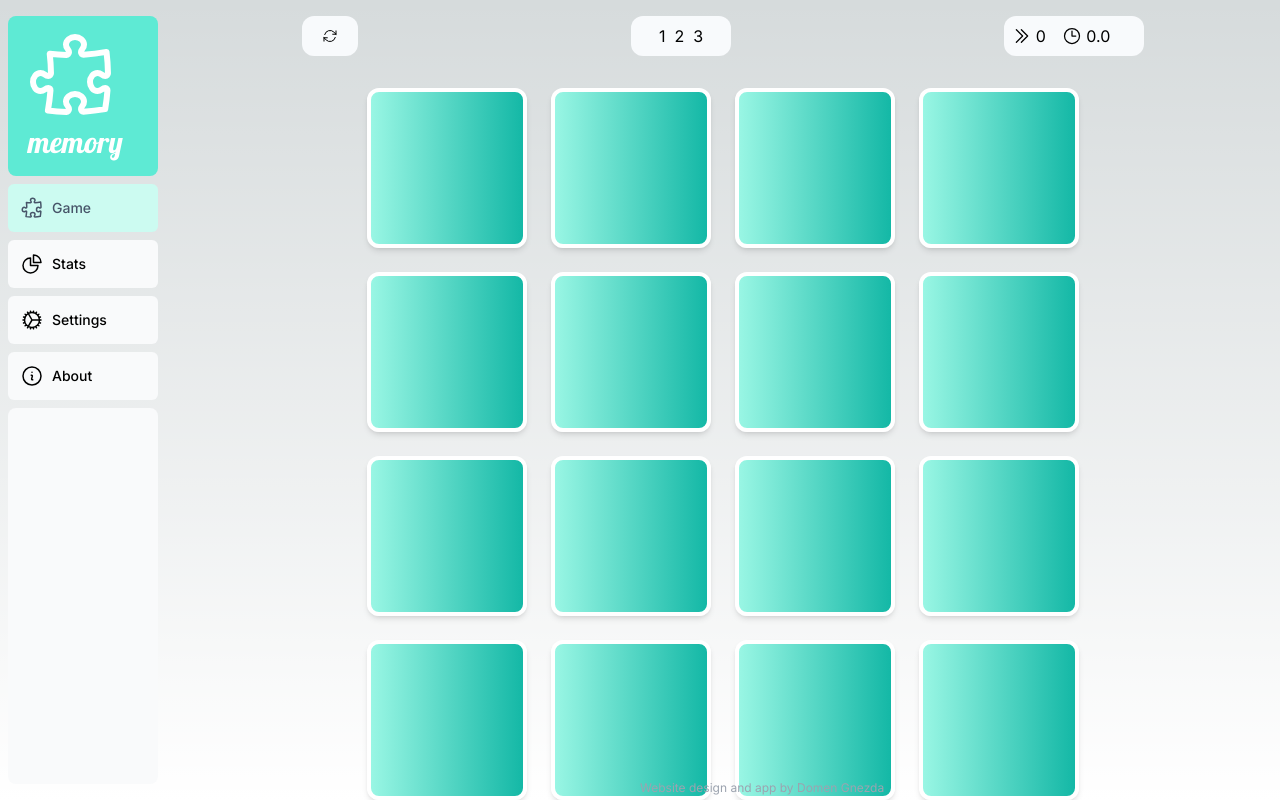
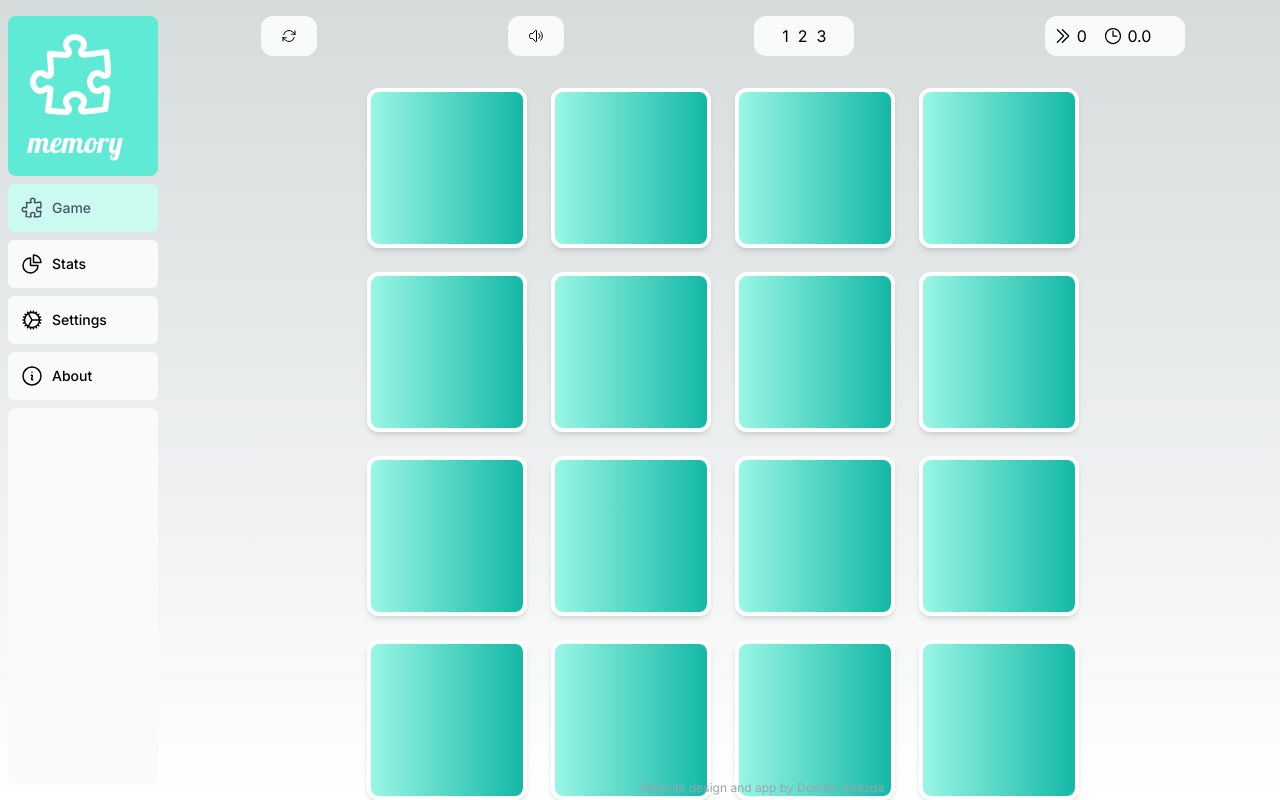
Before and after one commit to dgnezda/memory, a Next.js app: page /dashboard/game in a window 1280 px wide. Built offline with nearby package versions, Linux system fonts and the light colour scheme; no server answers.

Commit message:
Mute button

```diff
--- a/app/dashboard/game/page.tsx
+++ b/app/dashboard/game/page.tsx
@@ -41,12 +41,15 @@ import {
     ArrowUturnRightIcon,
     ArrowUturnUpIcon,
     ChevronDoubleRightIcon,
+    SpeakerWaveIcon,
+    SpeakerXMarkIcon,
     CheckIcon,
     XMarkIcon,
     ArrowPathIcon,
 } from '@heroicons/react/24/outline';
 import useSound from 'use-sound';
 import Author from '@/app/ui/components/Author';
+import Button from '@/app/ui/components/Button';
 
 export default function Page() {
     const colorPairs = ['bg-blue-400', 'bg-rose-400', 'bg-teal-400', 'bg-violet-400', 'bg-yellow-300', 'bg-cyan-300', 'bg-pink-400', 'bg-orange-300']
@@ -139,18 +142,19 @@ export default function Page() {
     const [gameScore, setGameScore] = useState<number | null>(null)
     const [isCardAnimating, setIsCardAnimating] = useState(false)
     const [winMessage, setWinMessage] = useState('')
+    const [soundOn, setSoundOn] = useState(true)
     // Sounds
     const cardSoundString = '/sounds/tap1.mp3'
     const [sound, setSound] = useState(cardSoundString)
     const [playWin] = useSound('/sounds/win.mp3')
     const [playMatch] = useSound('/sounds/coin1.mp3')
-    const [playSetCards] = useSound('/sounds/cardFan2.mp3')
+    const [playSetCards] = useSound('/sounds/jump.wav') //cardFan2.mp3
 
     // Reset game
     // * reset card positions, flip them back over, set turns to 0, set mathched Ids array to []
     const handleResetGame = () => {
         const newInitialState = getInitialState(gameMode)
-        playSetCards()
+        if(soundOn)playSetCards()
         setCards(newInitialState)
         setFlippedCards([])
         setTurns(0)
@@ -184,7 +188,7 @@ export default function Page() {
             setGameScore(calculateFinalScore(timer, turns))
             setTimeout(() => {
                 setShowModal(true)
-                playWin()
+                if (soundOn) playWin()
             }, 500)
         }
 
@@ -198,7 +202,7 @@ export default function Page() {
             // Check if the two flipped cards have the same number
             if (card1 && card2 && card1.num === card2.num) {
                 // Matched pair: Keep cards visible, clear flipped cards
-                playMatch()
+                if(soundOn) playMatch()
                 setFlippedCards([]);
                 setMatchedCardIds(prevIds => [...prevIds, card1.id, card2.id])
                 setMatchAnimation('check');
@@ -273,10 +277,19 @@ export default function Page() {
         setFlippedCards(prevFlippedCards => [...prevFlippedCards, cardId]);
     };
 
+    const toggleSound = () => {
+        setSoundOn(!soundOn)
+    }
+
     return (
         <>
             <div className='flex justify-around md:h-10 mt-4 md:w-full'>
                 <button onClick={handleResetGame} className='py-2 px-4 bg-slate-50 hover:bg-teal-100 hover:text-slate-700 rounded-xl'><ArrowPathIcon className='h-4 m-1' /></button>
+                <button onClick={toggleSound} className='py-2 px-4 bg-slate-50 hover:bg-teal-100 hover:text-slate-700 rounded-xl'>{soundOn
+                        ? <SpeakerWaveIcon className='text-black h-4 m-1' />
+                        : <SpeakerXMarkIcon className='text-slate-400 h-4 m-1' />
+                    }
+                </button>
                 <button onClick={cycleGameMode} className='flex py-2 px-4 bg-slate-50 hover:bg-teal-100 hover:text-slate-700 rounded-xl'>
                     {gameMode === 'numbers'
                         ? <p className='mx-3'>1&nbsp;&nbsp;2&nbsp;&nbsp;3</p>
@@ -340,6 +353,7 @@ export default function Page() {
                     handleResetGame()
                 }}
             />
+            {/* <Button className={`${soundOn ? 'text-black' : 'text-gray-500'} bg-white`}><SpeakerWaveIcon className={`${soundOn ? 'text-black' : 'text-gray-500'}`} onClick={toggleSound} /></Button> */}
         </>
     )
 }
```
Also changed, not shown: 1 other file (tests, documents, lock files or other folders).
